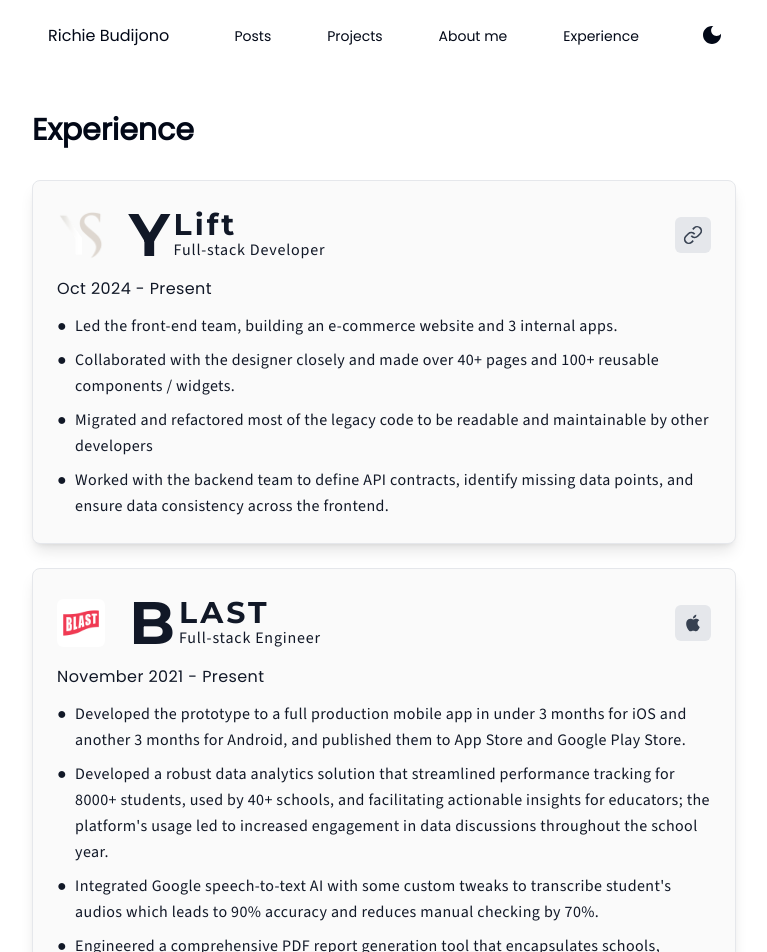
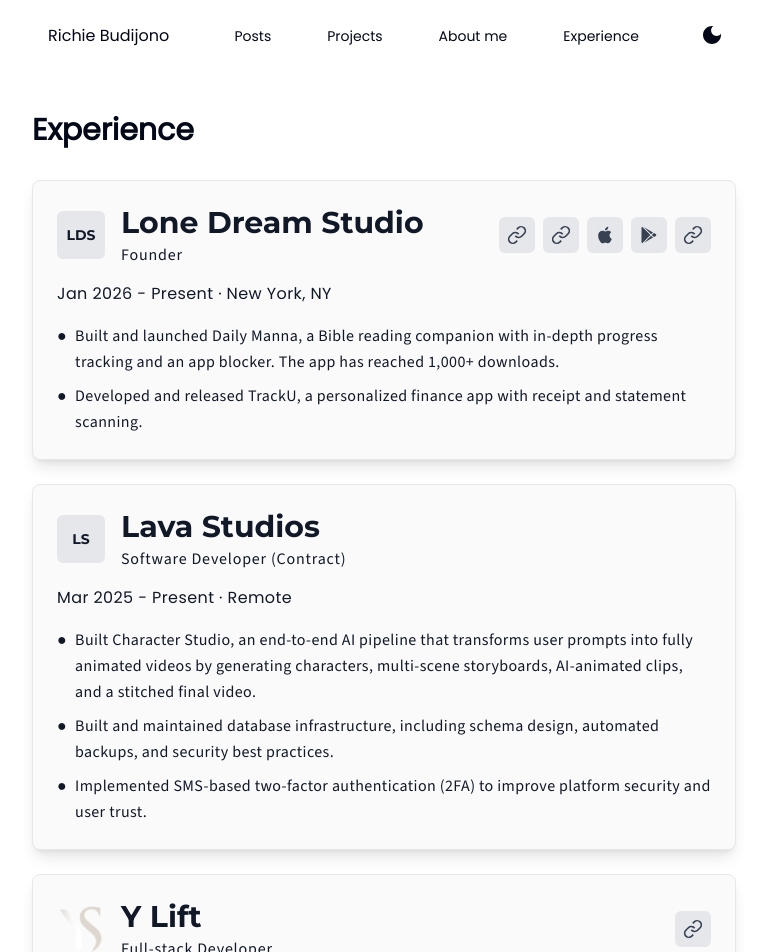
Before and after one commit to Salvist/richie-budijono-nextjs-portfolio, a Next.js app: page /experience in a window 1280 px wide. Shown: the top 952 px of the page, without its empty margins (256-1023 px from the left). Built offline with nearby package versions, Linux system fonts and the light colour scheme.

Commit message:
Add new experiences for Lone Dream Studio and Lava Studios; update ExperienceTile component to support additional fields and improve link handling

```diff
--- a/src/app/experience/page.tsx
+++ b/src/app/experience/page.tsx
@@ -1,6 +1,58 @@
 import ExperienceTile, { ExperienceData } from "@/components/experience_tile";
 
 export default function ExperienceDevPage() {
+  const loneDreamExperience: ExperienceData = {
+    companyName: "Lone Dream Studio",
+    roleName: "Founder",
+    duration: "Jan 2026 - Present",
+    location: "New York, NY",
+    initials: "LDS",
+    achievements: [
+      "Built and launched Daily Manna, a Bible reading companion with in-depth progress tracking and an app blocker. The app has reached 1,000+ downloads.",
+      "Developed and released TrackU, a personalized finance app with receipt and statement scanning.",
+    ],
+    links: [
+      {
+        url: "https://www.richiebudijono.com/studio",
+        type: "link",
+        label: "Lone Dream Studio",
+      },
+      {
+        url: "https://mannahabit.com/",
+        type: "link",
+        label: "Daily Manna",
+      },
+      {
+        url: "https://apps.apple.com/us/app/daily-manna-bible-habit/id6762305492",
+        type: "app-store",
+        label: "Daily Manna on the App Store",
+      },
+      {
+        url: "https://play.google.com/store/apps/details?id=com.lonedreamstudio.daily_manna",
+        type: "google-play",
+        label: "Daily Manna on Google Play",
+      },
+      {
+        url: "https://www.instagram.com/dailymanna.bible",
+        type: "link",
+        label: "Daily Manna on Instagram",
+      },
+    ],
+  };
+
+  const lavaExperience: ExperienceData = {
+    companyName: "Lava Studios",
+    roleName: "Software Developer (Contract)",
+    duration: "Mar 2025 - Present",
+    location: "Remote",
+    initials: "LS",
+    achievements: [
+      "Built Character Studio, an end-to-end AI pipeline that transforms user prompts into fully animated videos by generating characters, multi-scene storyboards, AI-animated clips, and a stitched final video.",
+      "Built and maintained database infrastructure, including schema design, automated backups, and security best practices.",
+      "Implemented SMS-based two-factor authentication (2FA) to improve platform security and user trust.",
+    ],
+  };
+
   const yLiftExperience: ExperienceData = {
     companyName: "Y Lift",
     roleName: "Full-stack Developer",
@@ -42,15 +94,46 @@
     ],
   };
 
-  const experiences = [yLiftExperience, blastExperience];
+  const fiveGenExperience: ExperienceData = {
+    companyName: "5 Gen Solutions",
+    roleName: "Web Developer Intern",
+    duration: "Aug 2021 - Nov 2021",
+    initials: "5G",
+    achievements: [
+      "Developed a web platform using Bubble.io.",
+      "Designed filtering and search interfaces for a catalog of devices.",
+      "Helped test a payment system using PayPal.",
+    ],
+  };
+
+  const mthreeExperience: ExperienceData = {
+    companyName: "mthree",
+    roleName: "Salesforce Developer Apprenticeship",
+    duration: "Aug 2021 - Sep 2021",
+    initials: "m3",
+    achievements: [
+      "Completed six weeks of intensive Salesforce and customer relationship management (CRM) training.",
+      "Learned to develop solutions on the Salesforce platform.",
+      "Built a credit card system with another team member using Salesforce.",
+    ],
+  };
+
+  const experiences = [
+    loneDreamExperience,
+    lavaExperience,
+    yLiftExperience,
+    blastExperience,
+    fiveGenExperience,
+    mthreeExperience,
+  ];
 
   return (
     <section className="mt-28">
       <div className="container max-w-3xl">
         <h1 className="title">Experience</h1>
         <div className="mt-8 space-y-6">
-          {experiences.map((experience, index) => (
-            <ExperienceTile key={index} experience={experience} />
+          {experiences.map((experience) => (
+            <ExperienceTile key={experience.companyName} experience={experience} />
           ))}
         </div>
       </div>
--- a/src/components/experience_tile.tsx
+++ b/src/components/experience_tile.tsx
@@ -31,20 +31,34 @@
 export interface ExperienceLink {
   url: string;
   type: "app-store" | "google-play" | "link";
+  label?: string;
 }
 
 export interface ExperienceData {
   companyName: string;
   roleName: string;
   duration: string;
-  logoPath: string;
-  logoAlt: string;
+  location?: string;
+  logoPath?: string;
+  logoAlt?: string;
+  initials?: string;
   achievements: string[];
   links?: ExperienceLink[];
 }
 
 interface ExperienceTileProps {
   experience: ExperienceData;
+}
+
+function getLinkLabel(link: ExperienceLink) {
+  return (
+    link.label ??
+    (link.type === "app-store"
+      ? "App Store"
+      : link.type === "google-play"
+      ? "Google Play"
+      : "External Link")
+  );
 }
 
 export default function ExperienceTile({ experience }: ExperienceTileProps) {
@@ -65,12 +79,12 @@
     <div className="p-6 bg-neutral-50 dark:bg-gray-800 rounded-lg shadow-lg border border-gray-200 dark:border-gray-700">
       {/* Desktop layout */}
       <div className="hidden sm:flex flex-col gap-4">
-        <div className="flex items-center justify-between">
+        <div className="flex flex-wrap items-center justify-between gap-4">
           <ExperienceHeader experience={experience} />
 
           {/* Links on the right */}
           {experience.links && experience.links.length > 0 && (
-            <div className="flex items-center gap-2">
+            <div className="flex max-w-full flex-wrap items-center gap-2">
               {experience.links.map((link, index) => (
                 <Link
                   key={index}
@@ -78,13 +92,8 @@
                   target="_blank"
                   rel="noopener noreferrer"
                   className="p-2 bg-gray-200 dark:bg-gray-600 hover:bg-gray-300 dark:hover:bg-gray-500 rounded-md transition-colors duration-200 text-gray-700 dark:text-gray-300 hover:text-gray-900 dark:hover:text-white"
-                  title={
-                    link.type === "app-store"
-                      ? "App Store"
-                      : link.type === "google-play"
-                      ? "Google Play"
-                      : "External Link"
-                  }
+                  title={getLinkLabel(link)}
+                  aria-label={getLinkLabel(link)}
                 >
                   {getLinkIcon(link.type)}
                 </Link>
@@ -94,8 +103,9 @@
         </div>
 
         {/* Duration */}
-        <div className="text-md text-gray-900 dark:text-gray-200 leading-none tracking-wide">
+        <div className="text-md text-gray-900 dark:text-gray-200 leading-relaxed tracking-wide">
           {experience.duration}
+          {experience.location && ` · ${experience.location}`}
         </div>
 
         {/* Bullet points */}
@@ -116,14 +126,15 @@
         {/* Header with logo and name */}
         <div className="mb-4">
           <ExperienceHeader experience={experience} />
-          <div className="text-sm text-gray-600 dark:text-gray-400 leading-none mt-2">
+          <div className="text-sm text-gray-600 dark:text-gray-400 leading-relaxed mt-2">
             {experience.duration}
+            {experience.location && ` · ${experience.location}`}
           </div>
         </div>
 
         {/* Links below duration on mobile */}
         {experience.links && experience.links.length > 0 && (
-          <div className="flex items-center gap-2 mb-4">
+          <div className="flex flex-wrap items-center gap-2 mb-4">
             {experience.links.map((link, index) => (
               <Link
                 key={index}
@@ -131,13 +142,8 @@
                 target="_blank"
                 rel="noopener noreferrer"
                 className="p-2 bg-gray-200 dark:bg-gray-600 hover:bg-gray-300 dark:hover:bg-gray-500 rounded-md transition-colors duration-200 text-gray-700 dark:text-gray-300 hover:text-gray-900 dark:hover:text-white"
-                title={
-                  link.type === "app-store"
-                    ? "App Store"
-                    : link.type === "google-play"
-                    ? "Google Play"
-                    : "External Link"
-                }
+                title={getLinkLabel(link)}
+                aria-label={getLinkLabel(link)}
               >
                 {getLinkIcon(link.type)}
               </Link>
@@ -160,36 +166,34 @@
 }
 
 function ExperienceHeader({ experience }: ExperienceTileProps) {
-  const firstLetter = experience.companyName.charAt(0);
-  const restOfName = experience.companyName.slice(1);
   return (
-    <div className="flex flex-row items-center gap-4">
-      <div className="relative w-12 h-12 object-contain">
-        <Image
-          src={experience.logoPath}
-          alt={experience.logoAlt}
-          layout="fill"
-          objectFit="cover"
-          className="rounded-md"
-        />
+    <div className="flex min-w-0 max-w-full flex-1 basis-64 flex-row items-center gap-4">
+      <div className="relative w-12 h-12 shrink-0">
+        {experience.logoPath ? (
+          <Image
+            src={experience.logoPath}
+            alt={experience.logoAlt ?? `${experience.companyName} Logo`}
+            fill
+            sizes="48px"
+            className="rounded-md object-cover"
+          />
+        ) : (
+          <div
+            aria-hidden="true"
+            className={`flex h-full w-full items-center justify-center rounded-md bg-gray-200 text-sm font-bold text-gray-900 dark:bg-gray-600 dark:text-white ${montserrat.className}`}
+          >
+            {experience.initials ?? experience.companyName.charAt(0)}
+          </div>
+        )}
       </div>
-      <div className={`flex flex-row gap-1 ${montserrat.className}`}>
+      <div className={`flex min-w-0 flex-1 flex-col justify-center gap-1 ${montserrat.className}`}>
+        <h2 className="break-words text-2xl sm:text-3xl font-bold text-gray-900 dark:text-white leading-tight">
+          {experience.companyName}
+        </h2>
         <div
-          className={`ml-2 text-6xl font-bold text-gray-900 dark:text-white`}
+          className={`break-words text-md font-medium text-gray-900 dark:text-gray-200 leading-tight tracking-wider ${sourceSansPro.className}`}
         >
-          {firstLetter}
-        </div>
-        <div className="flex flex-col flex-1 justify-center">
-          <div
-            className={`text-3xl font-bold text-gray-900 dark:text-white leading-none tracking-widest`}
-          >
-            {restOfName}
-          </div>
-          <div
-            className={`text-md font-medium text-gray-900 dark:text-gray-200 leading-tight tracking-wider ${sourceSansPro.className}`}
-          >
-            {experience.roleName}
-          </div>
+          {experience.roleName}
         </div>
       </div>
     </div>
```
